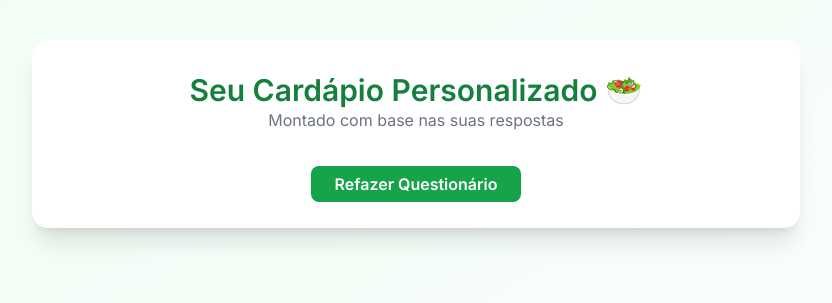
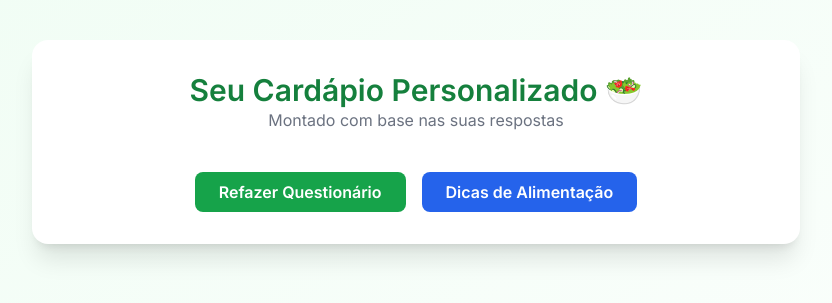
Before and after one commit to gabrielfranca10/projeto-nutri-choice, a Django app: template meu_app/templates/meu_app/cardapio.html in a window 1280 px wide. Shown: the top 303 px of the page, without its empty margins (224-1056 px from the left). Run offline with Django 5.2, Linux system fonts and the light colour scheme; the template is opened without the code that fills it, so the values that code supplies are empty; some libraries are stand-ins or nearby versions.

Commit message:
site atualizado com nova historia implementada

```diff
--- a/meu_app/templates/meu_app/cardapio.html
+++ b/meu_app/templates/meu_app/cardapio.html
@@ -30,9 +30,40 @@
       </div>
     {% endfor %}
 
-    <div class="text-center mt-10">
+    <div class="text-center mt-10 flex justify-center gap-4">
       <a href="{% url 'questionario' %}" class="bg-green-600 hover:bg-green-700 text-white font-semibold py-2 px-6 rounded-lg transition duration-200">Refazer Questionário</a>
+      <!-- Botão para abrir o modal de dicas -->
+      <button onclick="openModal()" class="bg-blue-600 hover:bg-blue-700 text-white font-semibold py-2 px-6 rounded-lg transition duration-200">Dicas de Alimentação</button>
     </div>
   </div>
+
+  <!-- Modal de Dicas de Alimentação -->
+  <div id="modal" class="fixed inset-0 bg-gray-800 bg-opacity-50 flex justify-center items-center hidden">
+    <div class="bg-white p-8 rounded-lg w-96">
+      <h2 class="text-2xl font-semibold text-green-600 mb-4">Dicas de Alimentação</h2>
+      <ul class="list-disc list-inside text-gray-700 space-y-2">
+        <li>Coma alimentos frescos e naturais sempre que possível.</li>
+        <li>Evite alimentos processados e ricos em açúcares.</li>
+        <li>Mantenha uma boa hidratação ao longo do dia.</li>
+        <li>Varie os tipos de vegetais e proteínas em sua alimentação.</li>
+        <li>Coma em intervalos regulares para manter o metabolismo equilibrado.</li>
+      </ul>
+      <div class="mt-4 text-center">
+        <button onclick="closeModal()" class="bg-red-600 hover:bg-red-700 text-white font-semibold py-2 px-6 rounded-lg transition duration-200">Fechar</button>
+      </div>
+    </div>
+  </div>
+
+  <script>
+    // Função para abrir o modal
+    function openModal() {
+      document.getElementById('modal').classList.remove('hidden');
+    }
+
+    // Função para fechar o modal
+    function closeModal() {
+      document.getElementById('modal').classList.add('hidden');
+    }
+  </script>
 </body>
 </html>
```
